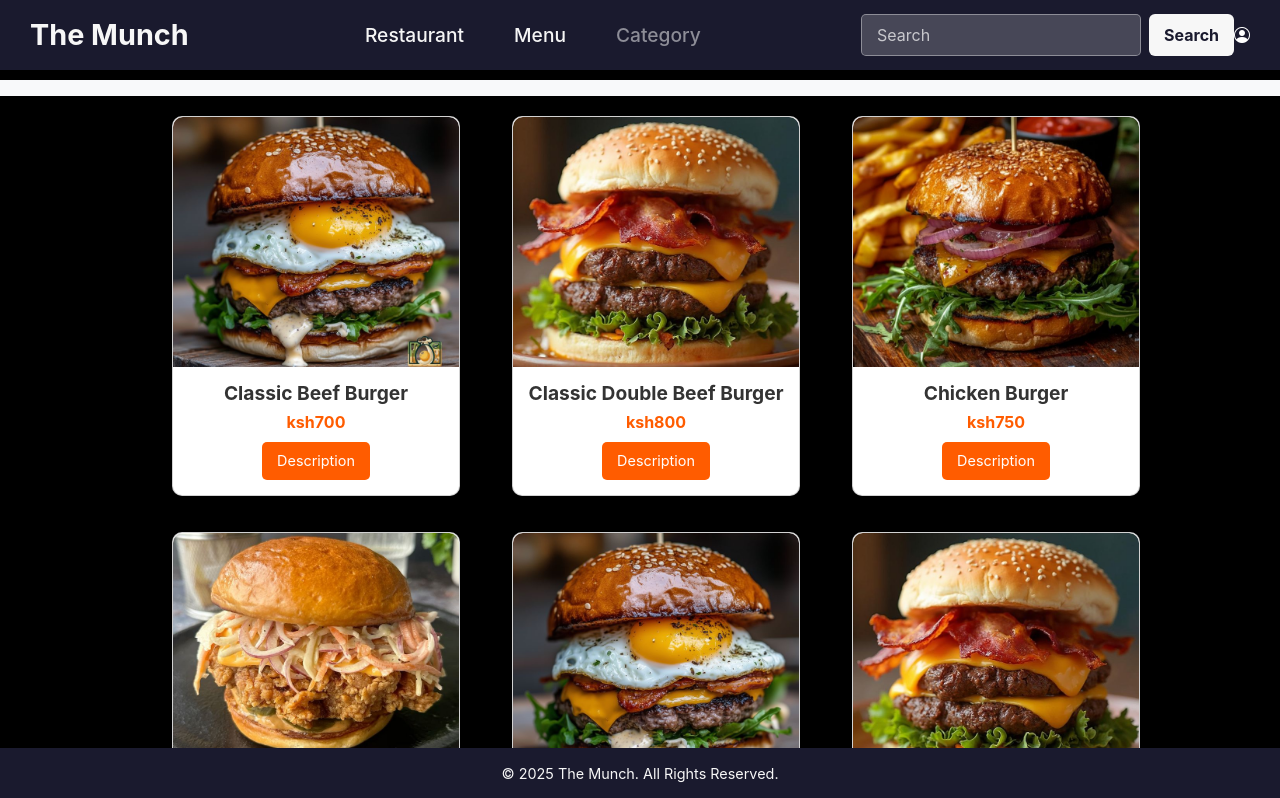
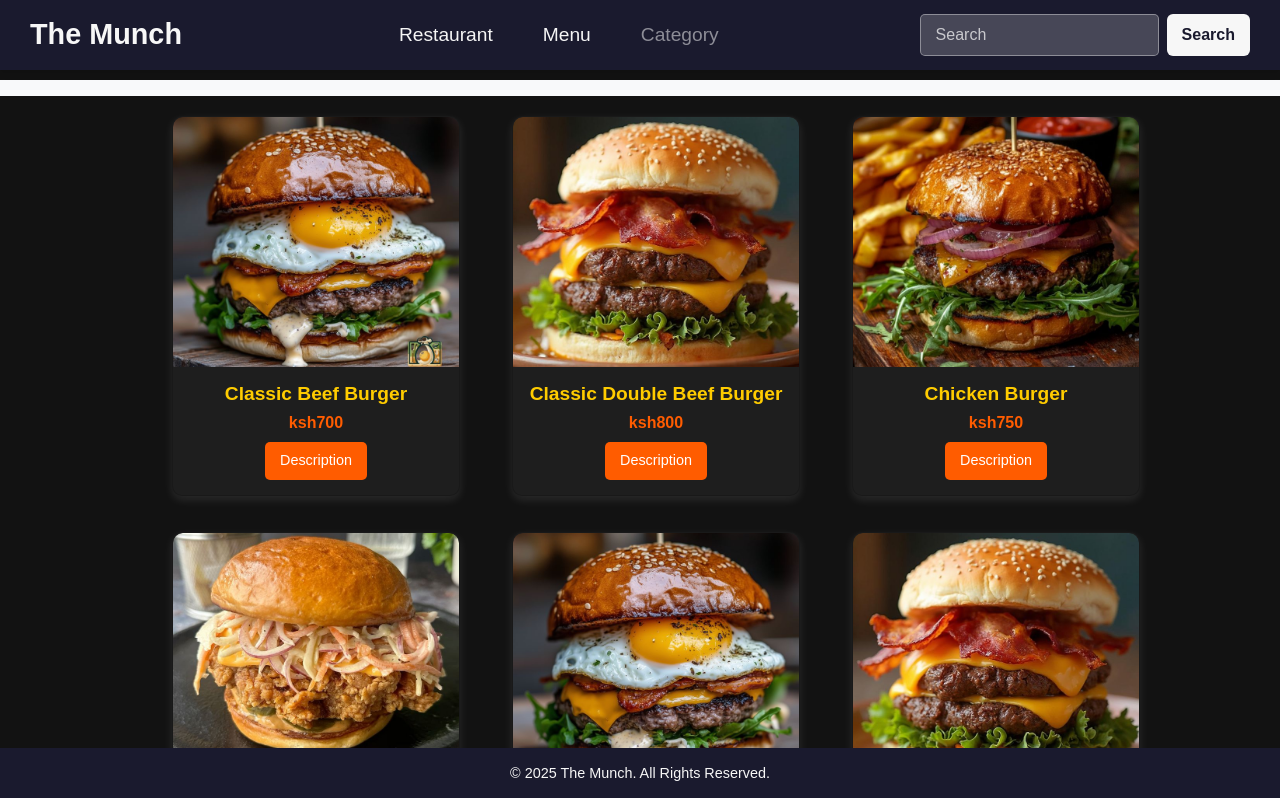
Before and after one commit to Joeken10/The-Munch, a React (Create React App) app in the folder front-end/the-munch/: page / in a window 1280 px wide. Shown: the top 798 px of the page. Built offline with nearby package versions, Linux system fonts and the light colour scheme; data requests are answered from the project's data file.

Commit message:
made few changes

```diff
--- a/front-end/the-munch/db.json
+++ b/front-end/the-munch/db.json
@@ -1,93 +1,134 @@
-{"menuList":
-[
 {
-    "id":1,
-    "image":"/Images/Classic American Burger with Fried Egg.jpeg",
-    "itemName":"Classic Beef Burger",
-    "category":"Burgers",
-    "price":700,
-    "description":"Buns, Beef Patty, Onions, Tomatoes, Chadder cheese, Ketchup, Mayonasse, Mustard aioli, Lettuce, Bacon, Egg.",
-    "extras":["Fries", "Onion Rings", "Extra Cheese"]
+  "menuList": [
+    {
+      "id": "1",
+      "image": "/Images/Classic American Burger with Fried Egg.jpeg",
+      "itemName": "Classic Beef Burger",
+      "category": "Burgers",
+      "price": 700,
+      "description": "Buns, Beef Patty, Onions, Tomatoes, Chadder cheese, Ketchup, Mayonasse, Mustard aioli, Lettuce, Bacon, Egg.",
+      "extras": [
+        "Fries",
+        "Onion Rings",
+        "Extra Cheese"
+      ]
     },
     {
-    "id":2,
-    "image":"/Images/Double Bacon Cheeseburger – High Protein.jpeg",
-    "itemName":"Classic Double Beef Burger",
-    "category":"Burgers",
-    "price":800,
-    "description":"Buns, Aged Beef Patty(2), Onions, Tomatoes, Chadder cheese, Ketchup, Mayonasse, Mustard aioli, Lettuce, Bacon, Egg.",
-    "extras":["Fries", "Extra Bacon", "Coleslaw"]
+      "id": "2",
+      "image": "/Images/Double Bacon Cheeseburger – High Protein.jpeg",
+      "itemName": "Classic Double Beef Burger",
+      "category": "Burgers",
+      "price": 800,
+      "description": "Buns, Aged Beef Patty(2), Onions, Tomatoes, Chadder cheese, Ketchup, Mayonasse, Mustard aioli, Lettuce, Bacon, Egg.",
+      "extras": [
+        "Fries",
+        "Extra Bacon",
+        "Coleslaw"
+      ]
     },
     {
-    "id":3,
-    "image":"/Images/Burger Taste.jpeg",
-    "itemName":"Chicken Burger",
-    "category":"Burgers",
-    "price":750,
-    "description":"Buns, Marinated Chicken Breast, Caramalized Onions, Tomatoes, Chadder cheese, Ketchup aioli, Garlic aioli, Mustard aioli, Lettuce, Egg.",
-    "extras":["Fries", "Grilled Mushrooms", "Pickles"]
+      "id": "3",
+      "image": "/Images/Burger Taste.jpeg",
+      "itemName": "Chicken Burger",
+      "category": "Burgers",
+      "price": 750,
+      "description": "Buns, Marinated Chicken Breast, Caramalized Onions, Tomatoes, Chadder cheese, Ketchup aioli, Garlic aioli, Mustard aioli, Lettuce, Egg.",
+      "extras": [
+        "Fries",
+        "Grilled Mushrooms",
+        "Pickles"
+      ]
     },
     {
-    "id":4,
-    "image":"/Images/Fried Chicken Burger.jpeg",
-    "itemName":"Double Chicken Burger",
-    "category":"Burgers",
-    "price":950,
-    "description":"Buns, Marinated Chicken Breast 200g, Caramalized Onions , Tomatoes, Chadder cheese, Ketchup aioli, Garlic aioli, Coleslaw, Lettuce, Egg.",
-    "extras":["Fries", "Garlic Bread", "Avocado"]
+      "id": "4",
+      "image": "/Images/Fried Chicken Burger.jpeg",
+      "itemName": "Double Chicken Burger",
+      "category": "Burgers",
+      "price": 950,
+      "description": "Buns, Marinated Chicken Breast 200g, Caramalized Onions , Tomatoes, Chadder cheese, Ketchup aioli, Garlic aioli, Coleslaw, Lettuce, Egg.",
+      "extras": [
+        "Fries",
+        "Garlic Bread",
+        "Avocado"
+      ]
     },
     {
-    "id":5,
-    "image":"/Images/Classic American Burger with Fried Egg.jpeg",
-    "itemName":"Classic Beef Burger",
-    "category":"Burgers",
-    "price":700,
-    "description":"Buns, Beef Patty, Onions, Tomatoes, Chadder cheese, Ketchup, Mayonasse, Mustard aioli, Lettuce, Bacon, Egg.",
-    "extras":["Fries", "Onion Rings", "Extra Cheese"]
+      "id": "5",
+      "image": "/Images/Classic American Burger with Fried Egg.jpeg",
+      "itemName": "Classic Beef Burger",
+      "category": "Burgers",
+      "price": 700,
+      "description": "Buns, Beef Patty, Onions, Tomatoes, Chadder cheese, Ketchup, Mayonasse, Mustard aioli, Lettuce, Bacon, Egg.",
+      "extras": [
+        "Fries",
+        "Onion Rings",
+        "Extra Cheese"
+      ]
     },
     {
-    "id":6,
-    "image":"/Images/Double Bacon Cheeseburger – High Protein.jpeg",
-    "itemName":"Classic Double Beef Burger",
-    "category":"Burgers",
-    "price":800,
-    "description":"Buns, Aged Beef Patty(2), Onions, Tomatoes, Chadder cheese, Ketchup, Mayonasse, Mustard aioli, Lettuce, Bacon, Egg.",
-    "extras":["Fries", "Extra Bacon", "Coleslaw"]
+      "id": "6",
+      "image": "/Images/Double Bacon Cheeseburger – High Protein.jpeg",
+      "itemName": "Classic Double Beef Burger",
+      "category": "Burgers",
+      "price": 800,
+      "description": "Buns, Aged Beef Patty(2), Onions, Tomatoes, Chadder cheese, Ketchup, Mayonasse, Mustard aioli, Lettuce, Bacon, Egg.",
+      "extras": [
+        "Fries",
+        "Extra Bacon",
+        "Coleslaw"
+      ]
     },
     {
-    "id":7,
-    "image":"/Images/Burger Taste.jpeg",
-    "itemName":"Chicken Burger",
-    "category":"Burgers",
-    "price":750,
-    "description":"Buns, Marinated Chicken Breast, Caramalized Onions, Tomatoes, Chadder cheese, Ketchup aioli, Garlic aioli, Mustard aioli, Lettuce, Egg.",
-    "extras":["Fries", "Grilled Mushrooms", "Pickles"]
+      "id": "7",
+      "image": "/Images/Burger Taste.jpeg",
+      "itemName": "Chicken Burger",
+      "category": "Burgers",
+      "price": 750,
+      "description": "Buns, Marinated Chicken Breast, Caramalized Onions, Tomatoes, Chadder cheese, Ketchup aioli, Garlic aioli, Mustard aioli, Lettuce, Egg.",
+      "extras": [
+        "Fries",
+        "Grilled Mushrooms",
+        "Pickles"
+      ]
     },
     {
-    "id":8,
-    "image":"/Images/Fried Chicken Burger.jpeg",
-    "itemName":"Double Chicken Burger",
-    "category":"Burgers",
-    "price":950,
-    "description":"Buns, Marinated Chicken Breast 200g, Caramalized Onions , Tomatoes, Chadder cheese, Ketchup aioli, Garlic aioli, Coleslaw, Lettuce, Egg.",
-    "extras":["Fries", "Garlic Bread", "Avocado"]
+      "id": "8",
+      "image": "/Images/Fried Chicken Burger.jpeg",
+      "itemName": "Double Chicken Burger",
+      "category": "Burgers",
+      "price": 950,
+      "description": "Buns, Marinated Chicken Breast 200g, Caramalized Onions , Tomatoes, Chadder cheese, Ketchup aioli, Garlic aioli, Coleslaw, Lettuce, Egg.",
+      "extras": [
+        "Fries",
+        "Garlic Bread",
+        "Avocado"
+      ]
     },
     {
-    "id":9,
-    "image":"/Images/Classic American Burger with Fried Egg.jpeg",
-    "itemName":"Classic Beef Burger",
-    "category":"Burgers",
-    "price":700,
-    "description":"Buns, Beef Patty, Onions, Tomatoes, Chadder cheese, Ketchup, Mayonasse, Mustard aioli, Lettuce, Bacon, Egg.",
-    "extras":["Fries", "Onion Rings", "Extra Cheese"]
+      "id": "9",
+      "image": "/Images/Classic American Burger with Fried Egg.jpeg",
+      "itemName": "Classic Beef Burger",
+      "category": "Burgers",
+      "price": 700,
+      "description": "Buns, Beef Patty, Onions, Tomatoes, Chadder cheese, Ketchup, Mayonasse, Mustard aioli, Lettuce, Bacon, Egg.",
+      "extras": [
+        "Fries",
+        "Onion Rings",
+        "Extra Cheese"
+      ]
     },
     {
-    "id":10,
-    "image":"/Images/Double Bacon Cheeseburger – High Protein.jpeg",
-    "itemName":"Classic Double Beef Burger",
-    "category":"Burgers",
-    "price":800,
-    "description":"Buns, Aged Beef Patty(2), Onions, Tomatoes, Chadder cheese, Ketchup, Mayonasse, Mustard aioli, Lettuce, Bacon, Egg.",
-    "extras":["Fries", "Extra Bacon", "Coleslaw"]
+      "id": "10",
+      "image": "/Images/Double Bacon Cheeseburger – High Protein.jpeg",
+      "itemName": "Classic Double Beef Burger",
+      "category": "Burgers",
+      "price": 800,
+      "description": "Buns, Aged Beef Patty(2), Onions, Tomatoes, Chadder cheese, Ketchup, Mayonasse, Mustard aioli, Lettuce, Bacon, Egg.",
+      "extras": [
+        "Fries",
+        "Extra Bacon",
+        "Coleslaw"
+      ]
     }
-]}
+  ]
+}
--- a/front-end/the-munch/src/Components/AddToCart.css
+++ /dev/null
@@ -1,32 +0,0 @@
-.user-profile {
-  position: relative;
-  display: flex;
-  align-items: center;
-  justify-content: center;
-}
-
-.user-icon {
-  font-size: 1.8rem;
-  color: var(--gold-color);
-  cursor: pointer;
-  transition: color 0.3s ease-in-out;
-  display: flex;
-  align-items: center;
-  justify-content: center;
-  width: 50px;
-  height: 50px;
-  border-radius: 50%;
-  overflow: hidden;
-}
-
-.user-icon:hover {
-  color: var(--hover-gold);
-}
-
-.profile-pic {
-  width: 50px;
-  height: 50px;
-  object-fit: cover;
-  border-radius: 50%;
-  border: 2px solid var(--gold-color);
-}
--- a/front-end/the-munch/src/Components/MenuItems.css
+++ b/front-end/the-munch/src/Components/MenuItems.css
@@ -1,6 +1,9 @@
 body {
-  background-color: black;
+  background-color: #121212;
   color: white;
+  font-family: Arial, sans-serif;
+  margin: 0;
+  padding: 0;
 }
 
 .menuitem-container {
@@ -13,16 +16,16 @@ body {
 
 .card {
   width: 250px;
-  background-color: #fff;
+  background-color: #1e1e1e;
   border-radius: 10px;
-  box-shadow: 0 4px 10px rgba(0, 0, 0, 0.1);
+  box-shadow: 0 4px 10px rgba(255, 255, 255, 0.1);
   transition: transform 0.3s ease-in-out, box-shadow 0.3s ease-in-out;
   overflow: hidden;
 }
 
 .card:hover {
   transform: scale(1.05);
-  box-shadow: 0 6px 15px rgba(0, 0, 0, 0.2);
+  box-shadow: 0 6px 15px rgba(255, 255, 255, 0.2);
 }
 
 .card img {
@@ -40,7 +43,7 @@ body {
 .card-title {
   font-size: 1.2rem;
   font-weight: bold;
-  color: #333;
+  color: #ffcc00;
 }
 
 .card h5 {
@@ -67,19 +70,19 @@ body {
 .card-text {
   margin-top: 10px;
   font-size: 0.9rem;
-  color: #555;
-  background-color: #f8f8f8;
+  color: #ddd;
+  background-color: #222;
   padding: 10px;
   border-radius: 5px;
-  box-shadow: inset 0 0 5px rgba(0, 0, 0, 0.1);
+  box-shadow: inset 0 0 5px rgba(255, 255, 255, 0.1);
 }
 
 .extras {
   margin-top: 15px;
   padding: 10px;
-  background-color: #f3f3f3;
+  background-color: #222;
   border-radius: 8px;
-  box-shadow: inset 0 0 8px rgba(0, 0, 0, 0.1);
+  box-shadow: inset 0 0 8px rgba(255, 255, 255, 0.1);
 }
 
 .extras h6 {
@@ -94,12 +97,12 @@ body {
 }
 
 .extras li {
-  background-color: #fff;
+  background-color: #333;
   margin: 5px 0;
   padding: 8px;
   border-radius: 5px;
-  box-shadow: inset 0 0 5px rgba(0, 0, 0, 0.1);
-  color: #444;
+  box-shadow: inset 0 0 5px rgba(255, 255, 255, 0.1);
+  color: #ddd;
   font-size: 0.9rem;
 }
 
@@ -110,7 +113,74 @@ body {
 }
 
 .extras p {
-  color: #ff5c00;
+  color: #ffcc00;
   font-size: 1rem;
   margin-top: 10px;
 }
+
+.modal {
+  display: none;
+  position: fixed;
+  z-index: 1000;
+  left: 0;
+  top: 0;
+  width: 100%;
+  height: 100%;
+  background-color: rgba(0, 0, 0, 0.7);
+  justify-content: center;
+  align-items: center;
+}
+
+.modal.show {
+  display: flex;
+}
+
+.modal-content {
+  background-color: #1e1e1e;
+  padding: 20px;
+  border-radius: 10px;
+  width: 50vw;
+  max-width: 400px;
+  max-height: 80vh;
+  text-align: center;
+  box-shadow: 0 5px 15px rgba(255, 255, 255, 0.3);
+  color: white;
+  overflow-y: auto;
+}
+
+.modal img {
+  width: 100%;
+  height: auto;
+  border-radius: 10px;
+}
+
+.modal-close {
+  background-color: #ff5c00;
+  color: white;
+  border: none;
+  padding: 8px 12px;
+  cursor: pointer;
+  border-radius: 5px;
+  font-size: 1rem;
+  margin-top: 15px;
+}
+
+.modal-close:hover {
+  background-color: #e04e00;
+}
+
+@media (max-width: 768px) {
+  .menuitem-container {
+    flex-direction: column;
+    align-items: center;
+  }
+
+  .card {
+    width: 90%;
+  }
+
+  .modal-content {
+    width: 90%;
+    max-width: 95%;
+  }
+}
--- a/front-end/the-munch/src/Components/Navbar.js
+++ b/front-end/the-munch/src/Components/Navbar.js
@@ -1,6 +1,5 @@
 import React from 'react';
 import "./Navbar.css";
-import User from "./User"; // Import User component
 
 function Navbar() {
   return (
@@ -35,10 +34,6 @@ function Navbar() {
               <input className="form-control me-2" type="search" placeholder="Search" aria-label="Search" />
               <button className="btn btn-outline-success" type="submit">Search</button>
             </form>
-            {/* User Icon & Profile */}
-            <div className="user-cart-container">
-              <User /> {/* User component */}
-            </div>
           </div>
         </div>
       </nav>
--- /dev/null
+++ b/front-end/the-munch/src/Components/User.css
@@ -0,0 +1,81 @@
+.user-auth {
+  display: flex;
+  align-items: center;
+}
+
+.auth-button {
+  background-color: #4CAF50;
+  color: white;
+  padding: 10px 15px;
+  border: none;
+  cursor: pointer;
+  border-radius: 5px;
+  transition: background 0.3s;
+}
+
+.auth-button:hover {
+  background-color: #45a049;
+}
+
+.auth-modal {
+  position: fixed;
+  top: 0;
+  left: 0;
+  width: 100%;
+  height: 100%;
+  background-color: rgba(0, 0, 0, 0.5);
+  display: flex;
+  align-items: center;
+  justify-content: center;
+}
+
+.modal-content {
+  background: white;
+  padding: 20px;
+  border-radius: 10px;
+  text-align: center;
+  width: 350px;
+}
+
+input, select {
+  width: 100%;
+  padding: 10px;
+  margin: 10px 0;
+  border: 1px solid #ccc;
+  border-radius: 5px;
+}
+
+button {
+  width: 100%;
+  padding: 10px;
+  margin-top: 10px;
+  border: none;
+  cursor: pointer;
+  border-radius: 5px;
+  background-color: #008CBA;
+  color: white;
+  transition: background 0.3s;
+}
+
+button:hover {
+  background-color: #005f73;
+}
+
+.success-message {
+  color: green;
+  margin-top: 10px;
+}
+
+.error-message {
+  color: red;
+  margin-top: 10px;
+}
+
+.close-button {
+  background-color: red;
+  margin-top: 15px;
+}
+
+.close-button:hover {
+  background-color: darkred;
+}
--- a/front-end/the-munch/src/Components/User.js
+++ /dev/null
@@ -1,34 +0,0 @@
-import React, { useState } from "react";
-
-function User() {
-  const [profileImage, setProfileImage] = useState(null);
-
-  const handleImageChange = (event) => {
-    const file = event.target.files[0];
-    if (file) {
-      const imageUrl = URL.createObjectURL(file);
-      setProfileImage(imageUrl);
-    }
-  };
-
-  return (
-    <div className="user-profile">
-      <label htmlFor="file-upload" className="user-icon">
-        {profileImage ? (
-          <img src={profileImage} alt="Profile" className="profile-pic" />
-        ) : (
-          <i className="bi bi-person-circle"></i> // Default Bootstrap icon
-        )}
-      </label>
-      <input
-        id="file-upload"
-        type="file"
-        accept="image/*"
-        onChange={handleImageChange}
-        style={{ display: "none" }}
-      />
-    </div>
-  );
-}
-
-export default User;
```
Also changed, not shown: front-end/the-munch/src/Components/AddToCart.js (deleted, +0 -12 lines), front-end/the-munch/src/Components/CartModal.js (added, +55 -0 lines), front-end/the-munch/src/Components/Navbar.css (+43 -8 lines), front-end/the-munch/src/Components/CartModal.css (added). Lines whose indentation alone changed are shown as unchanged.
